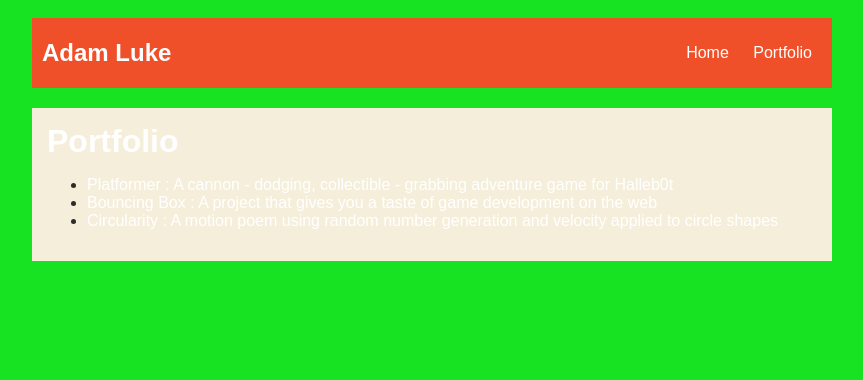
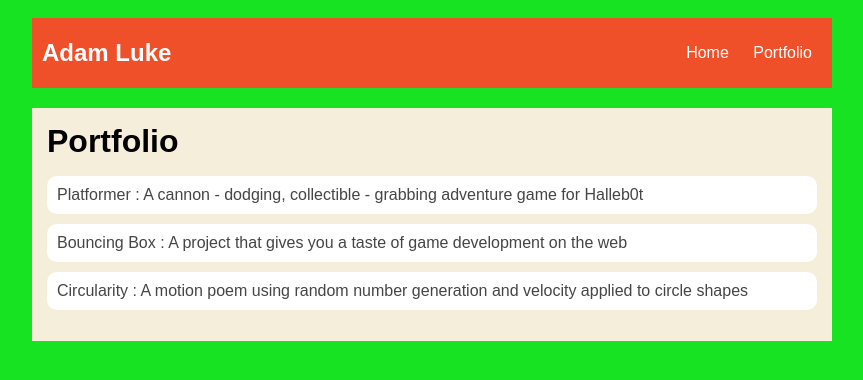
Before and after one commit to AdamLuke5019880/AdamLuke5019880.github.io, a plain HTML site: page portfolio.html in a window 1280 px wide. Shown: the whole page, without its empty margins (208-1071 px from the left). Drawn offline with Linux system fonts and the light colour scheme.

Commit message:
portfolio css

```diff
--- a/portfolio.html
+++ b/portfolio.html
@@ -1,6 +1,7 @@
 <!DOCTYPE HTML>
 <html>
     <head> <title>Adam’s Computer Science Website</title>
+            <link rel=”stylesheet” href=”style.css”>
       <link rel="stylesheet" href="style.css">
     </head>
 
--- a/style.css
+++ b/style.css
@@ -61,3 +61,29 @@ body {
    h2, h3 {
        margin: 0px;
    }
+
+/* portfolio styles */
+         .content h1 {
+             color: black;
+         }
+
+         #portfolio {
+             list-style-type: none;
+             padding-left: 0;
+         }
+
+         #portfolio li {
+             background: #fff;
+             padding: 10px;
+             border-radius: 10px;
+             margin-bottom: 10px;
+         }
+
+         #portfolio li:hover {
+             background: #eee;
+         }
+
+         #portfolio a {
+             text-decoration: none;
+             color: #454545;
+         }
```
